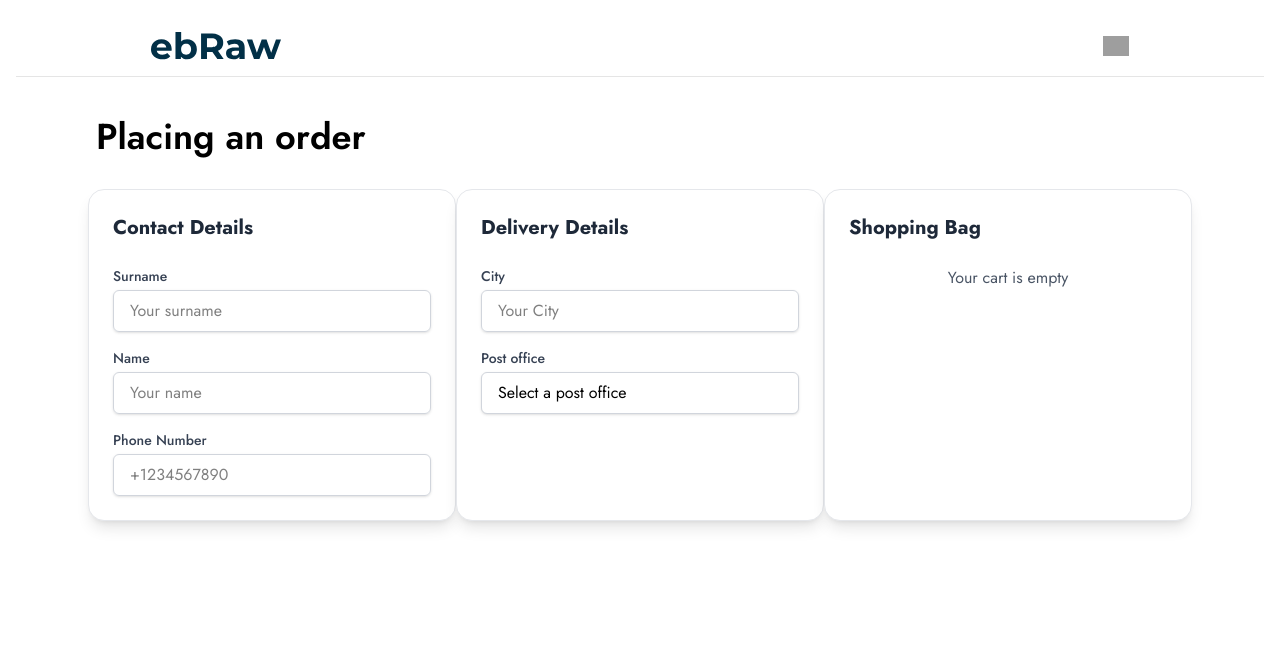
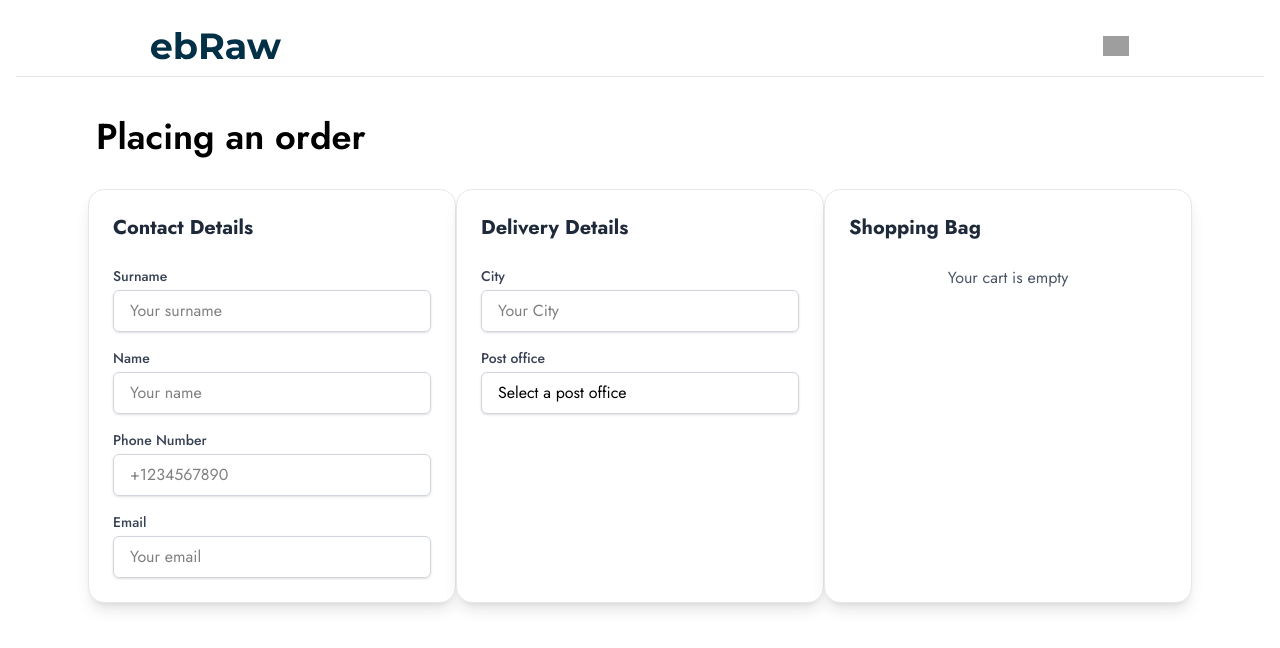
Before and after one commit to nazarMn/eb-raw, a Next.js app: page /Checkout in a window 1280 px wide. Shown: the top 648 px of the page. Built offline with nearby package versions, Linux system fonts and the light colour scheme; grey boxes are pictures that could not be loaded.

Commit message:
add email to form

```diff
--- a/components/componentsCheckout/ContactDetailsForm/ContactDetailsForm.jsx
+++ b/components/componentsCheckout/ContactDetailsForm/ContactDetailsForm.jsx
@@ -35,6 +35,15 @@ export default function ContactDetailsForm() {
           />
         </div>
 
+        <div>
+          <label className="block text-sm font-medium text-gray-700 mb-1">Email</label>
+          <input
+            type="email"
+            placeholder="Your email"
+            className="w-full px-4 py-2 border border-gray-300 rounded-md shadow-sm focus:outline-none focus:ring-2 focus:ring-indigo-500 transition"
+          />
+        </div>
+
 
       </form>
     </div>
```
